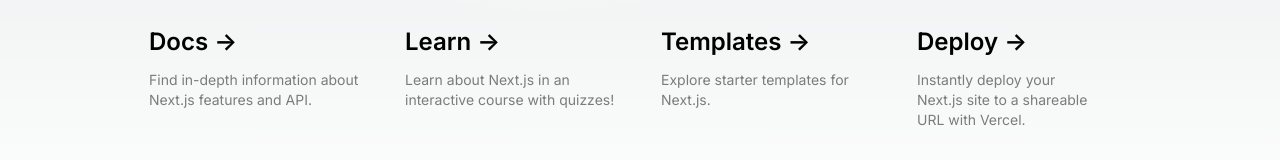
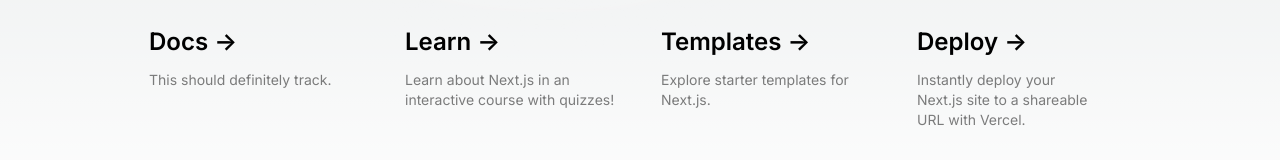
Before and after one commit to wpoperator/next, a Next.js app in the folder next-drizzle-starter/: page / in a window 1280 px wide. Shown: the part 557-717 px from the top of the page. Built offline with nearby package versions, Linux system fonts and the light colour scheme.

Commit message:
Text change

```diff
--- a/next-drizzle-starter/src/app/page.tsx
+++ b/next-drizzle-starter/src/app/page.tsx
@@ -53,7 +53,7 @@
             </span>
           </h2>
           <p className={`m-0 max-w-[30ch] text-sm opacity-50`}>
-            Find in-depth information about Next.js features and API.
+            This should definitely track.
           </p>
         </a>
 
```
